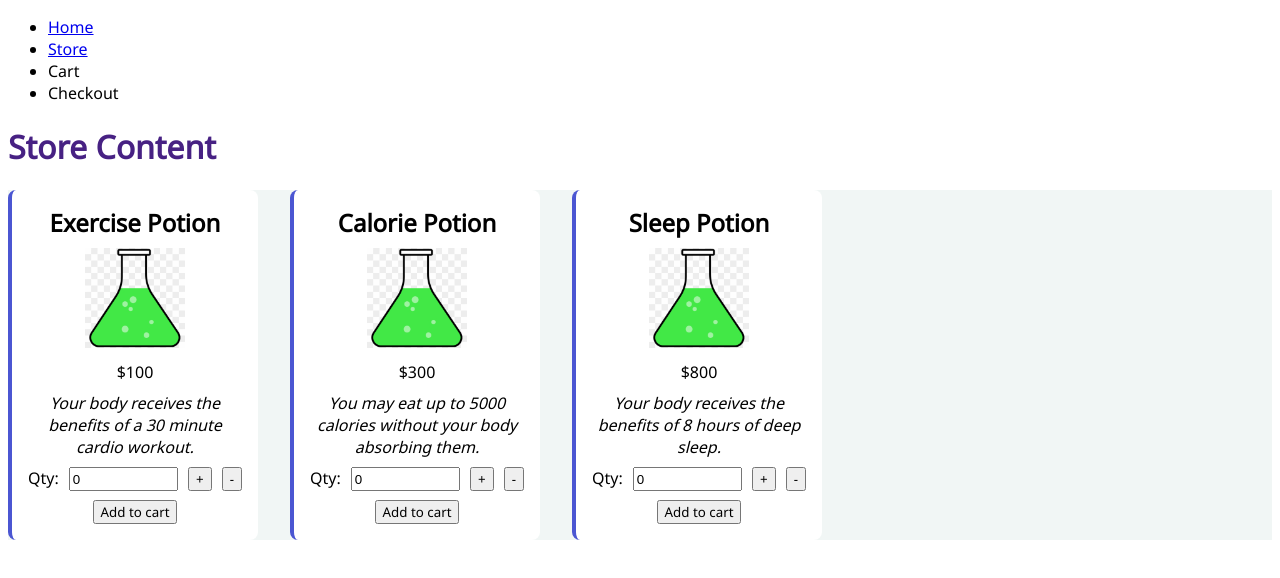
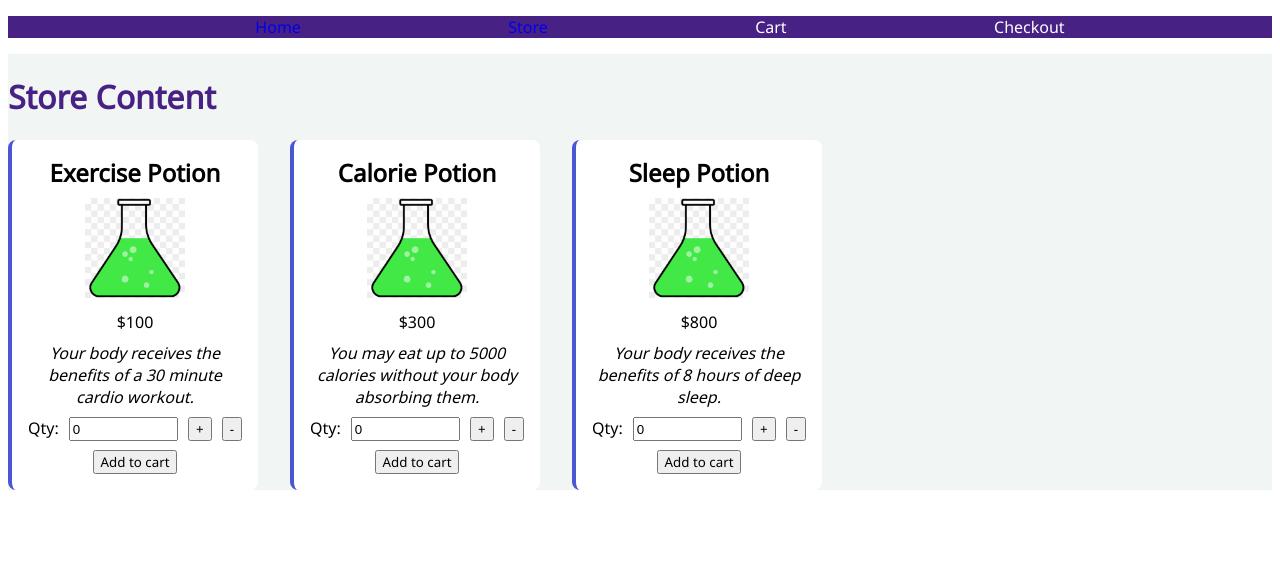
Before and after one commit to jdittert/shopping-cart, a React (Create React App) app: page /store in a window 1280 px wide. Shown: the top 578 px of the page. Built offline with nearby package versions, Linux system fonts and the light colour scheme.

Commit message:
Moved routes to main.js

```diff
--- a/src/App.js
+++ b/src/App.js
@@ -1,10 +1,12 @@
 import './App.css';
 import Header from './components/header';
+import Main from './components/main';
 
 function App() {
   return (
     <div>
       <Header />
+      <Main />
     </div>
   );
 }
--- a/src/components/header.js
+++ b/src/components/header.js
@@ -1,7 +1,6 @@
 import React from 'react';
-import { Link, Route, Routes } from 'react-router-dom';
-import Home from './home';
-import Store from './store';
+import { Link } from 'react-router-dom';
+import '../styles/header.css';
 
 function Header() {
     return (
@@ -14,10 +13,6 @@ function Header() {
                     <li>Checkout</li>
                 </ul>
             </nav>
-            <Routes>
-                <Route path='/' element={<Home />} />
-                <Route path='/store' element={<Store />} />
-            </Routes>
         </div>
 
     )
--- /dev/null
+++ b/src/components/main.js
@@ -0,0 +1,15 @@
+import React from 'react';
+import { Route, Routes } from 'react-router-dom';
+import Home from './home';
+import Store from './store';
+
+function Main() {
+    return (
+        <Routes>
+                <Route path='/' element={<Home />} />
+                <Route path='/store' element={<Store />} />
+            </Routes>
+    )
+}
+
+export default Main;
--- a/src/components/store.js
+++ b/src/components/store.js
@@ -7,7 +7,7 @@ function Store() {
     const forSale = catalog;
 
     return (
-        <div>
+        <div className='store'>
             <h1>Store Content</h1>
             <div className='item-field'>
             {forSale.map((element) => {
--- /dev/null
+++ b/src/styles/header.css
@@ -0,0 +1,19 @@
+.header {
+    background-color: var(--dark-accent-color);
+    color: white;
+}
+
+.header > nav > ul {
+    display: flex;
+    justify-content: space-evenly;
+    list-style: none;
+}
+
+a {
+    text-decoration: none;
+}
+
+a:visited {
+    text-decoration: none;
+    color: white;
+}
--- a/src/styles/item.css
+++ b/src/styles/item.css
@@ -1,5 +1,6 @@
 .item-card {
     background-color: white;
+    color: black;
     height: 350px;
     width: 250px;
     display: flex;
--- a/src/styles/store.css
+++ b/src/styles/store.css
@@ -1,3 +1,10 @@
+.store {
+    display: grid;
+    grid-template-rows: min-content 1fr;
+    background-color: var(--header-background);
+    height: 100%;
+}
+
 h1 {
     color: var(--dark-accent-color);
 }
```
